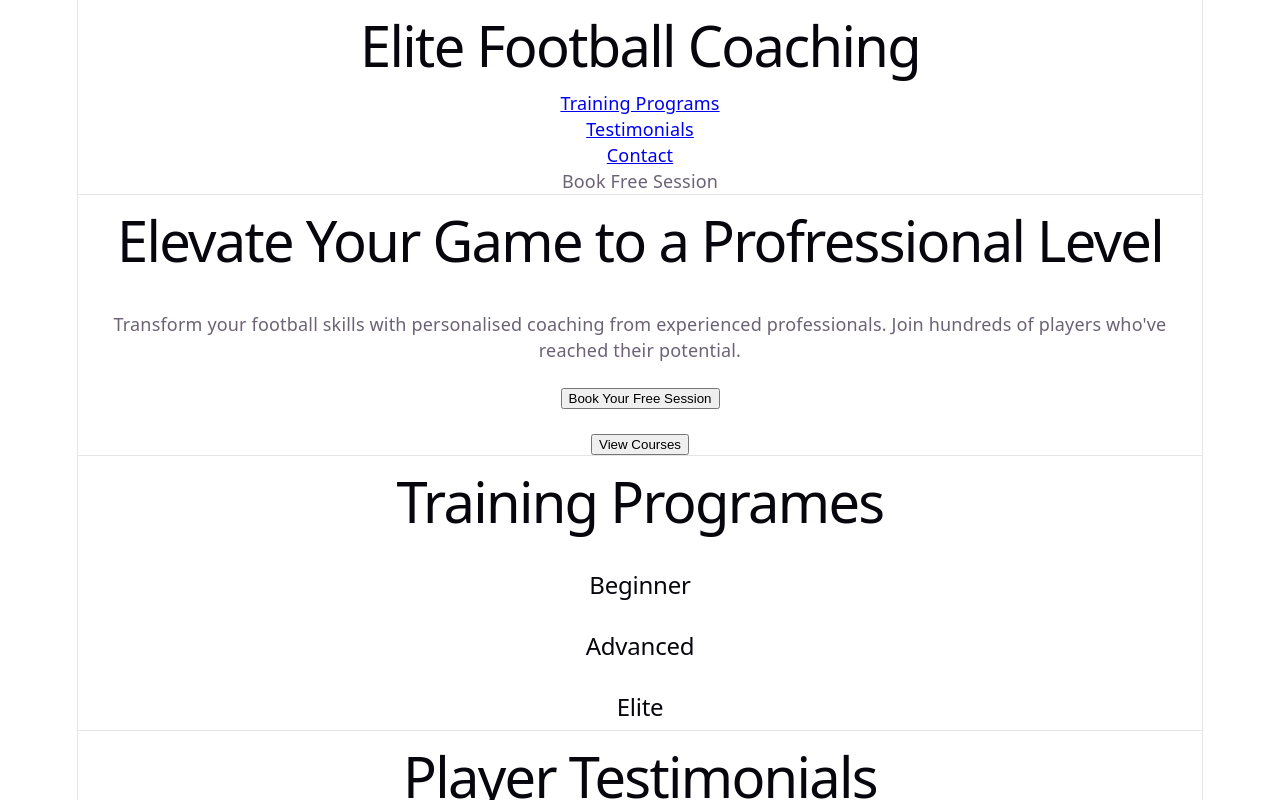
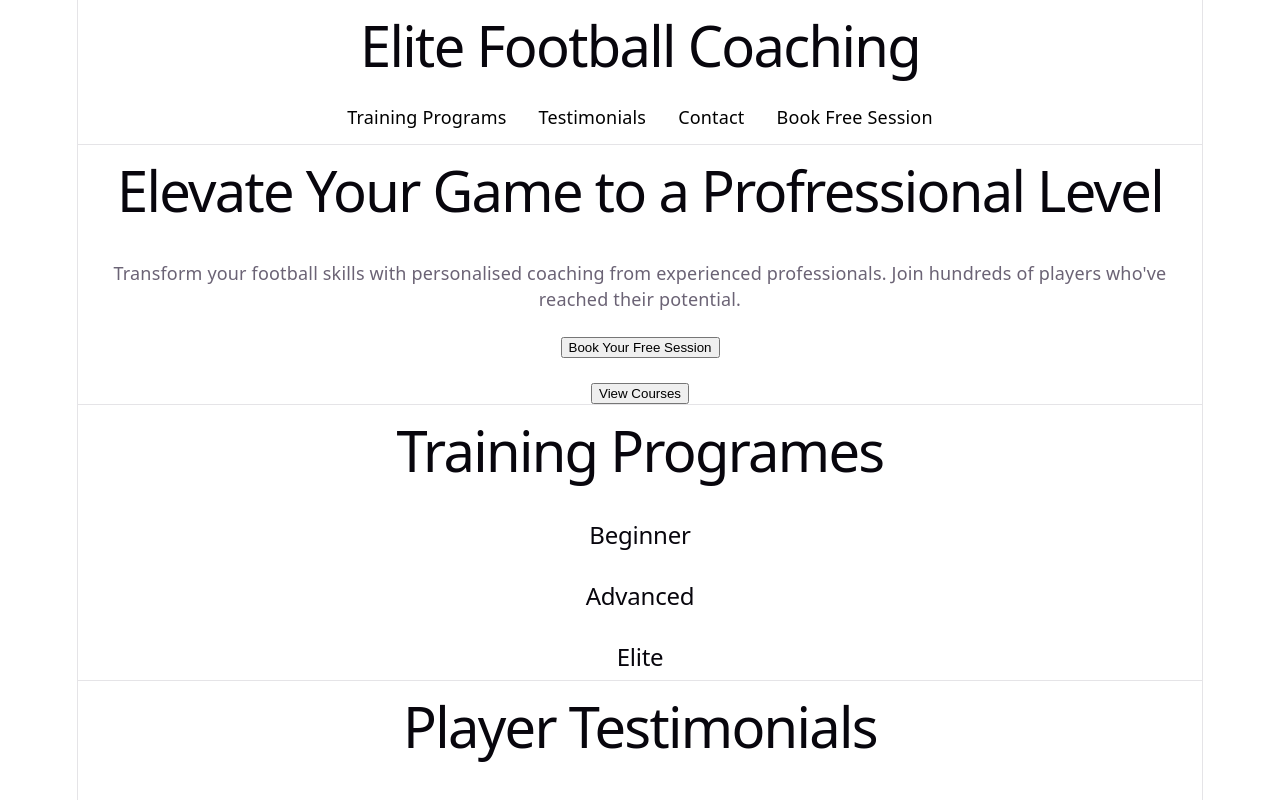
Before and after one commit to rotimijoseph/football-coaching, a React (Vite) app in the folder football-coaching/: page / in a window 1280 px wide. Shown: the top 800 px of the page. Built offline with nearby package versions, Linux system fonts and the light colour scheme.

Commit message:
update: add minimal styling for header, turn into horizontal nav bar

```diff
--- a/football-coaching/src/App.css
+++ b/football-coaching/src/App.css
@@ -250,3 +250,27 @@
     border-right-color: var(--border);
   }
 }
+
+/* refactor */
+#header ul {
+  list-style-type: none;
+  margin: 0;
+  padding: 0;
+  overflow: hidden;
+}
+
+#header ul li {
+  float: left;
+}
+
+#header ul li a {
+  display: block;
+  color: black;
+  text-align: center;
+  padding: 14px 16px;
+  text-decoration: none;
+}
+
+#header ul li a:hover {
+  background-color: grey;
+}
--- a/football-coaching/src/components/Header.jsx
+++ b/football-coaching/src/components/Header.jsx
@@ -1,16 +1,15 @@
 import * as React from 'react'
-// import { Container, Nav, Navbar, NavDropdown } from 'react-bootstrap';
 
 export default function Header() {
     return (
-        <nav>
+        <nav id="nav">
             <h1>Elite Football Coaching</h1>
-            <div>
-                <section><a href="#training-plans">Training Programs</a></section>
-                <section><a href="#testimonials">Testimonials</a></section>
-                <section><a href="#contact">Contact</a></section>
-                <section><a>Book Free Session</a></section>
-            </div>
+                <ul>
+                    <li><a href="#training-programs">Training Programs</a></li>
+                    <li><a href="#testimonials">Testimonials</a></li>
+                    <li><a href="#contact">Contact</a></li>
+                    <li><a>Book Free Session</a></li>
+                </ul>
         </nav>
     )
 }
```
